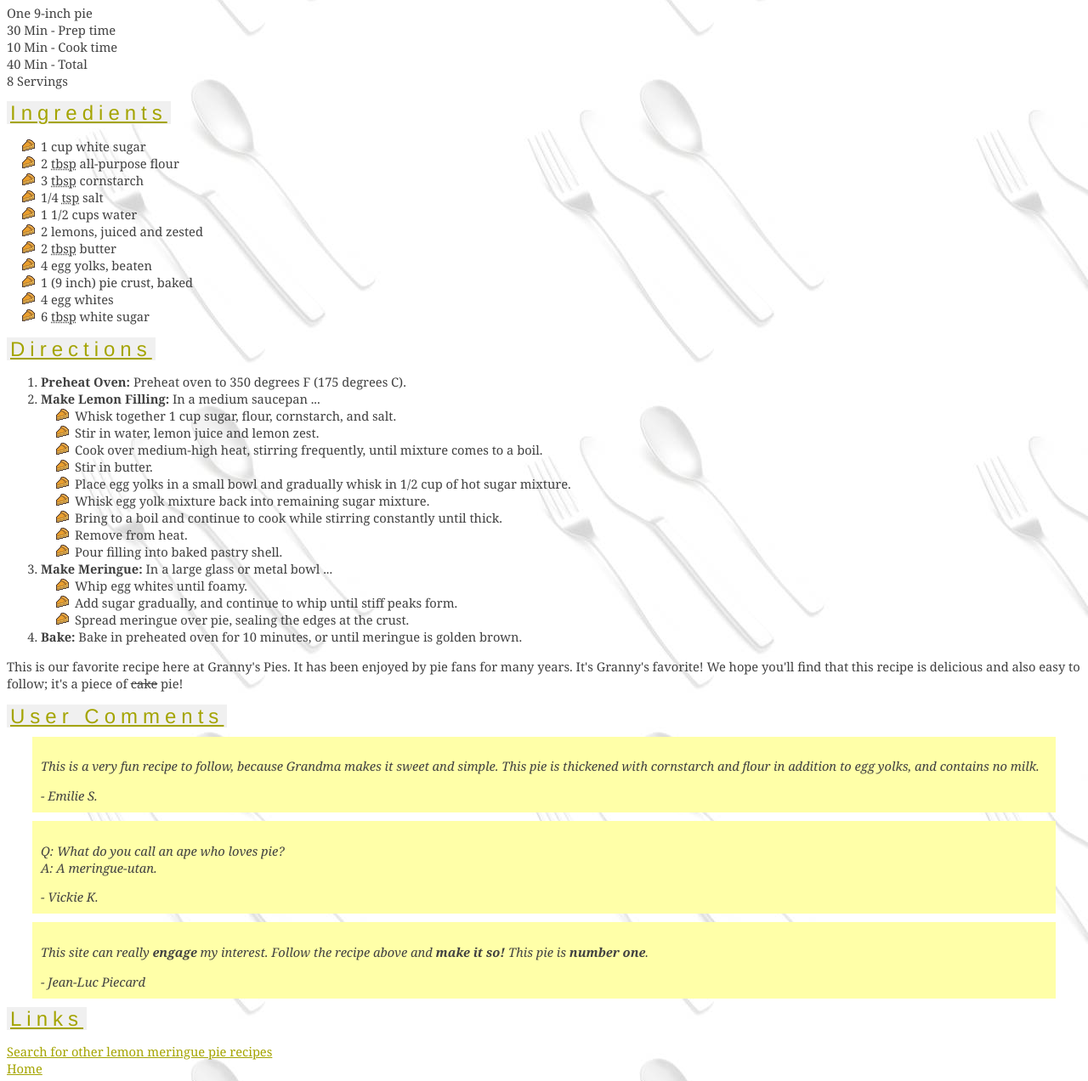
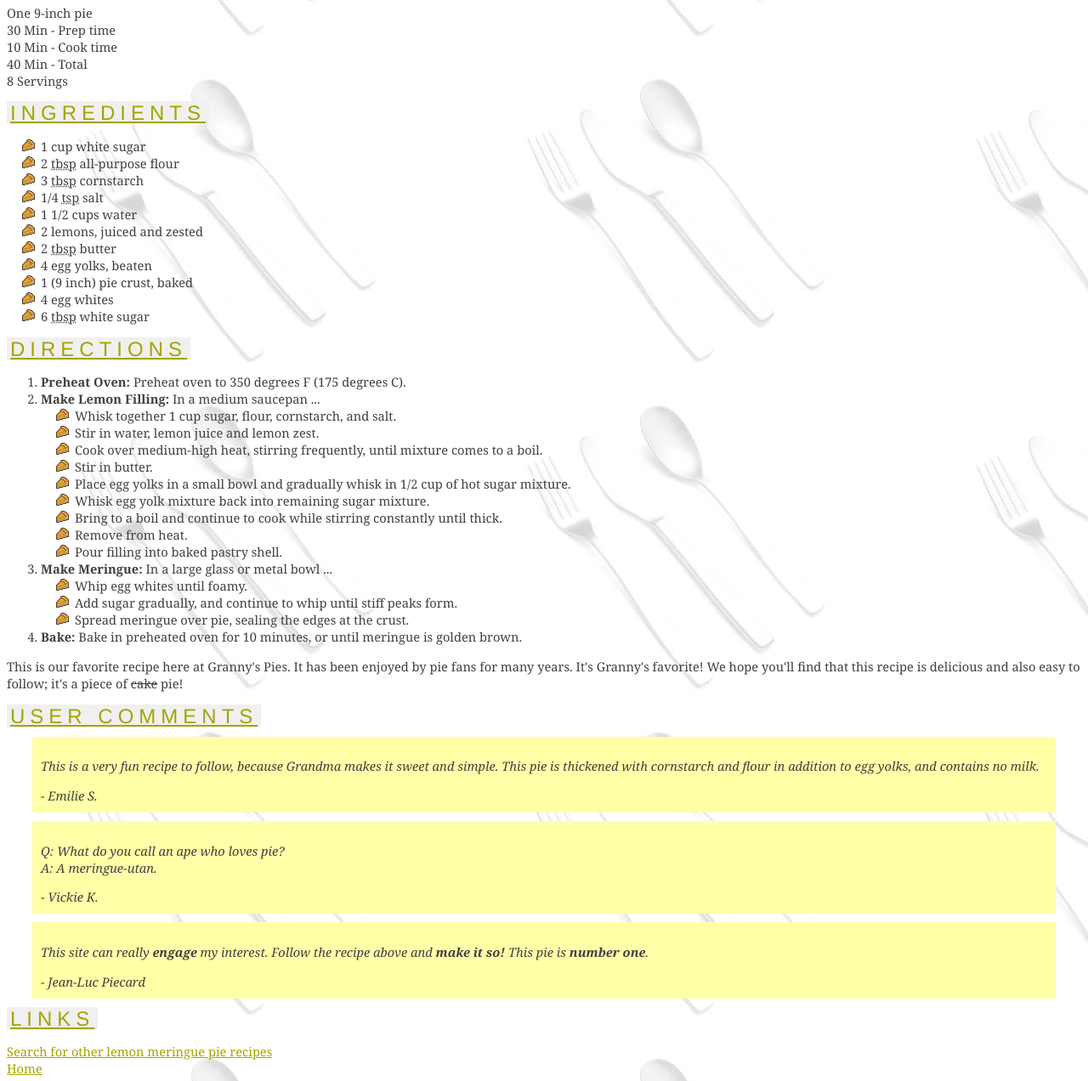
Before and after one commit to Jjasiah/FSProjects, a plain HTML site: page pie.html in a window 1280 px wide. Shown: the part 321-1593 px from the top of the page at 85% size. Drawn offline with Linux system fonts and the light colour scheme.

Commit message:
made subheadings all caps

```diff
--- a/pie.html
+++ b/pie.html
@@ -24,7 +24,7 @@ Extra Features: Silverware background, pie bullet points, wide headings, tight h
                 8 Servings</p>
         </section>
         <section>
-            <h2>Ingredients</h2>
+            <h2>INGREDIENTS</h2>
             <ul>
                 <li>1 cup white sugar</li>
                 <li>2 <abbr title="Tablespoons">tbsp</abbr> all-purpose flour</li>
@@ -40,7 +40,7 @@ Extra Features: Silverware background, pie bullet points, wide headings, tight h
             </ul>
         </section>
         <section>
-            <h2>Directions</h2>
+            <h2>DIRECTIONS</h2>
             <ol>
                 <li><strong>Preheat Oven:</strong> Preheat oven to 350 degrees F (175 degrees C).</li>
 
@@ -73,7 +73,7 @@ Extra Features: Silverware background, pie bullet points, wide headings, tight h
             <p>This is our favorite recipe here at Granny's Pies. It has been enjoyed by pie fans for many years. It's Granny's favorite! We hope you'll find that this recipe is delicious and also easy to follow; it's a piece of <del>cake</del> pie!</p>
         </section>
         <section>
-            <h2>User Comments</h2>
+            <h2>USER COMMENTS</h2>
             <blockquote>
                 <p><em>This is a very fun recipe to follow, because Grandma makes it sweet and simple. This pie is thickened with cornstarch and flour in addition to egg yolks, and contains no milk.</em></p>
                 <footer><em>- Emilie S.</em></footer>
@@ -91,7 +91,7 @@ Extra Features: Silverware background, pie bullet points, wide headings, tight h
             </blockquote>
         </section>
         <section>
-            <h2>Links</h2>
+            <h2>LINKS</h2>
             <p>
                 <a href="http://www.google.com/search?q=lemon+meringue+pie+recipe&start=10">Search for other lemon meringue pie recipes</a>
                 <br><a href="index.html">Home</a>
```
